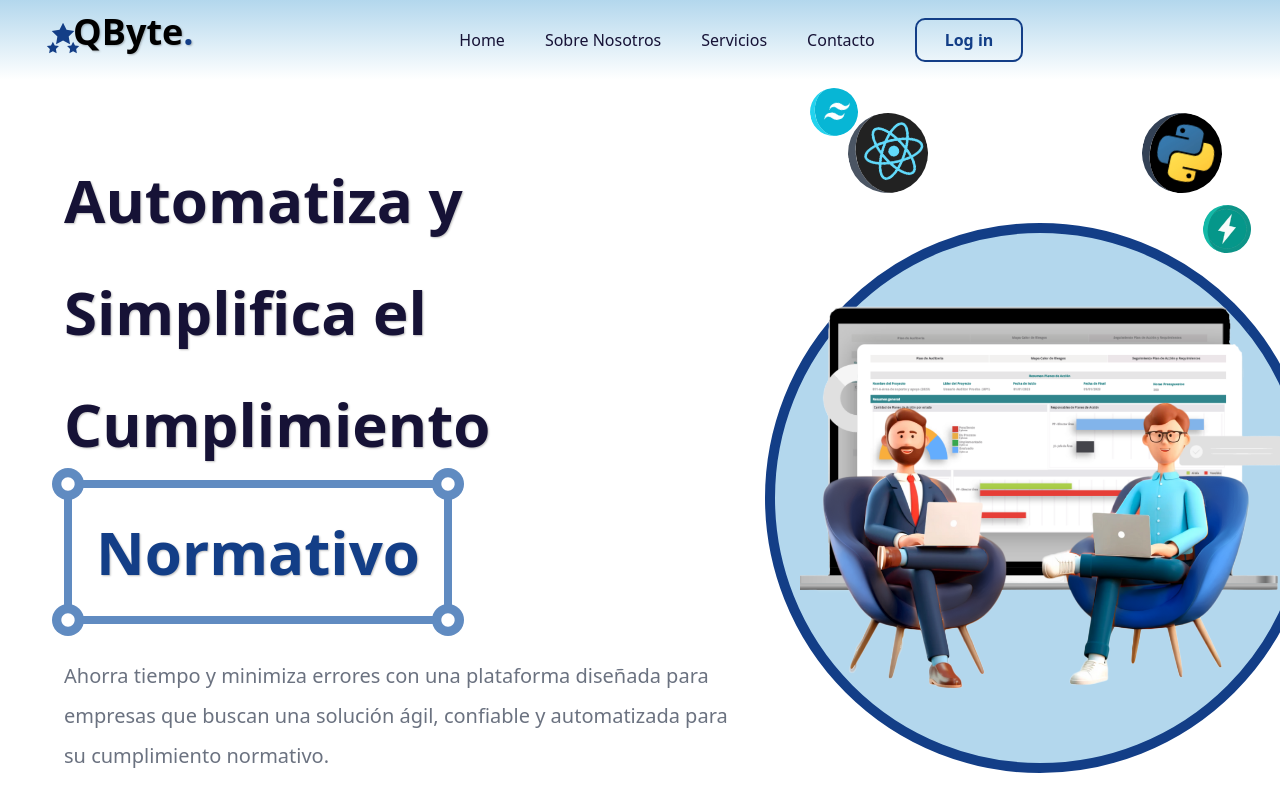
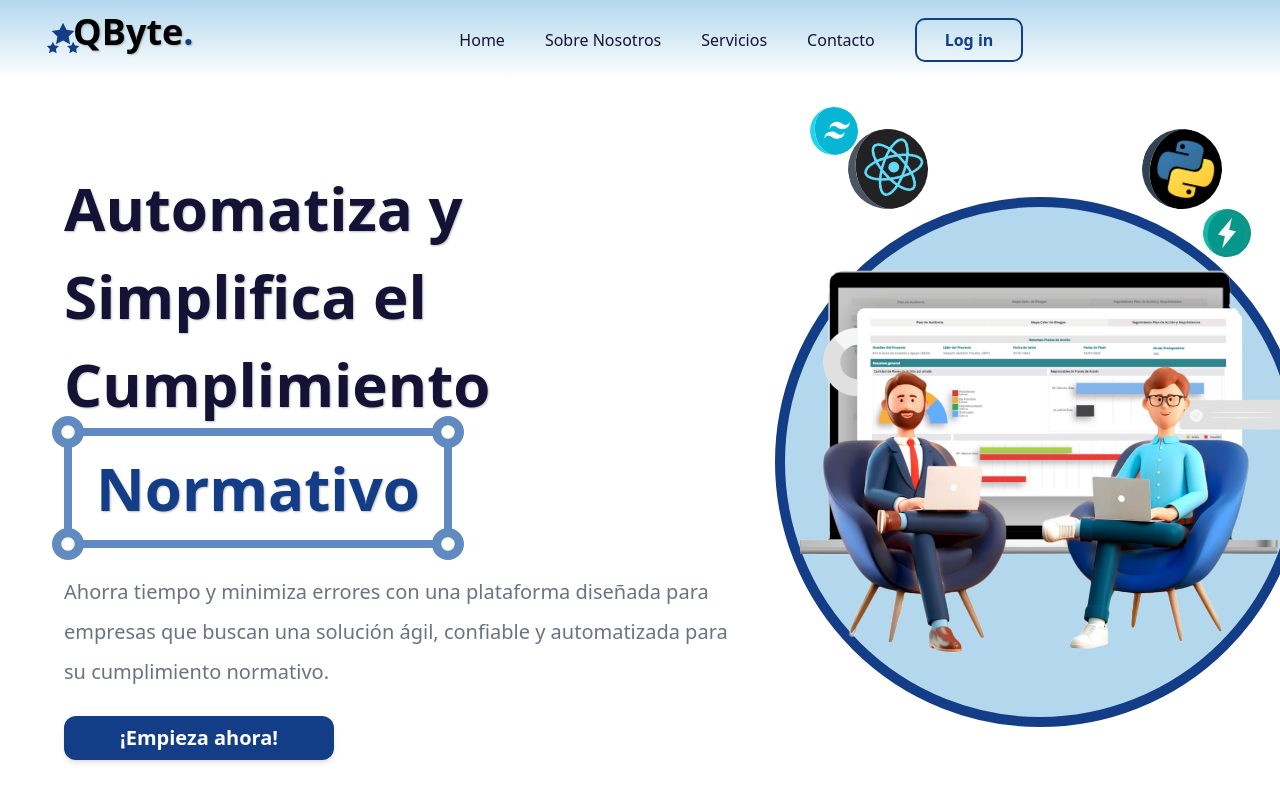
Before and after one commit to gisellopez1020/Qbyte_Front, a React (Vite) app: page / in a window 1280 px wide. Shown: the top 800 px of the page. Built offline with nearby package versions, Linux system fonts and the light colour scheme.

Commit message:
Efecto header

```diff
--- a/src/App.jsx
+++ b/src/App.jsx
@@ -3,6 +3,7 @@ import Header from "./components/Header";
 import Hero from "./components/Hero";
 import AboutUs from "./components/AboutUs";
 import Services from "./components/Services";
+import Contact from "./components/Contact";
 
 function App() {
   return (
@@ -12,6 +13,7 @@ function App() {
         <Hero />
         <AboutUs />
         <Services />
+        <Contact />
       </div>
     </>
   );
--- /dev/null
+++ b/src/components/Contact.jsx
@@ -0,0 +1,7 @@
+import React from "react";
+
+const Contact = () => {
+  return <div></div>;
+};
+
+export default Contact;
--- a/src/components/Header.jsx
+++ b/src/components/Header.jsx
@@ -1,11 +1,29 @@
-import React, { useState } from "react";
+import React, { useEffect, useState } from "react";
 import { GiStarsStack } from "react-icons/gi";
 import { RiMenu3Fill, RiCloseLine } from "react-icons/ri";
 
 const Header = () => {
+  const [scrolled, setScrolled] = useState(false);
   const [showMenu, setShowMenu] = useState(false);
+
+  useEffect(() => {
+    const handleScroll = () => {
+      setScrolled(window.scrollY > 50);
+    };
+
+    window.addEventListener("scroll", handleScroll);
+
+    return () => window.removeEventListener("scroll", handleScroll);
+  }, []);
+
   return (
-    <header className="flex items-center justify-between bg-gradient-to-b from-third to-[#ffffff] xl:justify-start w-full py-4 px-8 h-[10vh] z-50">
+    <header
+      className={`fixed flex items-center justify-between xl:justify-start w-full py-4 px-8 h-[10vh] z-50 transition-colors duration-300 ${
+        scrolled
+          ? "bg-gradient-to-r from-[#b3d7eddf] to-white"
+          : "bg-gradient-to-b from-third to-[#ffffff]"
+      }`}
+    >
       <div className="xl:w-1/6 text-center -mt-4">
         <a
           href="#home"
--- a/src/components/Hero.jsx
+++ b/src/components/Hero.jsx
@@ -3,10 +3,13 @@ import { RiCheckboxBlankCircleFill } from "react-icons/ri";
 
 const Hero = () => {
   return (
-    <section id="home" className="min-h-[90vh] grid grid-cols-1 xl:grid-cols-8">
+    <section
+      id="home"
+      className="min-h-[100vh] pt-[100px] grid grid-cols-1 xl:grid-cols-8"
+    >
       <div className="md:col-span-5 flex items-center justify-center p-5 xl:p-16">
-        <div className="flex flex-col gap-8">
-          <h1 className="text-5xl xl:text-6xl font-bold text-shadow-sm text-[#161236] leading-[4rem] xl:leading-[7rem]">
+        <div className="flex flex-col gap-6">
+          <h1 className="text-5xl xl:text-6xl font-bold text-shadow-sm text-[#161236] leading-[4rem] xl:leading-[5.5rem]">
             Automatiza y Simplifica el Cumplimiento{" "}
             <span className="text-primary py-2 px-6 border-8 border-secondary relative inline-block">
               Normativo
@@ -36,7 +39,7 @@ const Hero = () => {
           src="qbyte.png"
           className="w-[300px] h-[250px] md:w-[500px] md:h-[400px] object-cover  relative z-10"
         />
-        <div className="absolute top-1/2 -translate-y-1/2 left-1/2 -translate-x-1/2 w-[280px] h-[280px] md:w-[550px] md:h-[550px] bg-third border-[10px] border-primary rounded-full -z-10"></div>
+        <div className="absolute top-1/2 -translate-y-1/2 left-1/2 -translate-x-1/2 w-[280px] h-[280px] md:w-[530px] md:h-[530px] bg-third border-[10px] border-primary rounded-full -z-10"></div>
         <img
           src="python.png"
           className="xl:w-20 xl:h-20 object-cover rounded-full border-l-8 border-slate-700 absolute top-[4%] right-[12%] rotate-12 w-12 h-12"
```
